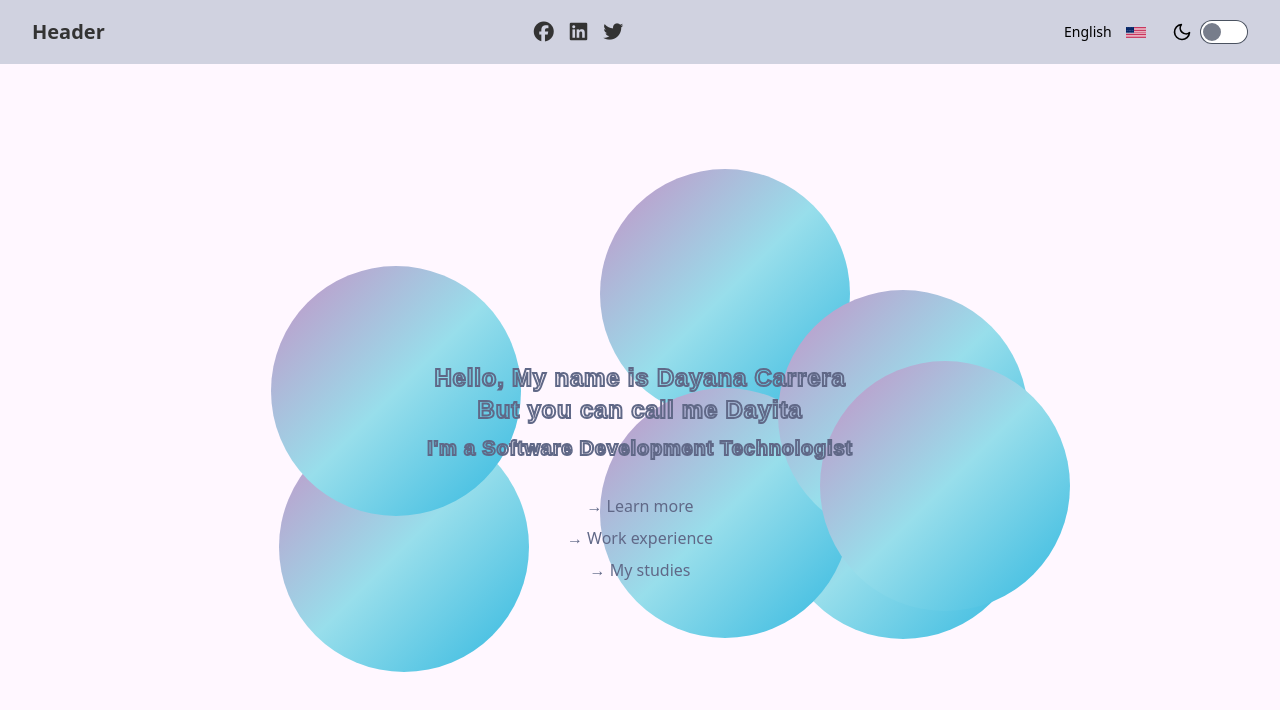
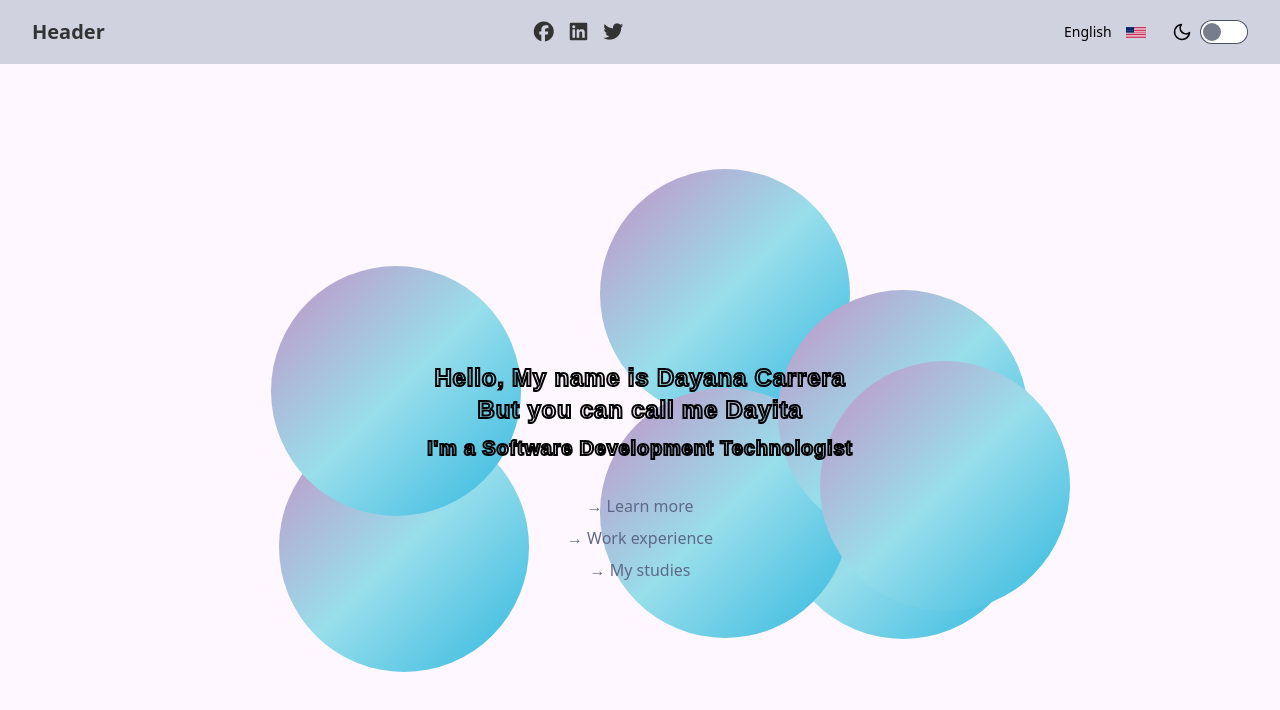
Before and after one commit to cmda12/portafoliodaya, a React (Create React App) app: page / in a window 1280 px wide. Shown: the top 710 px of the page. Built offline with nearby package versions, Linux system fonts and the light colour scheme.

Commit message:
Fix: Initial Project
Cambio de color de letras

```diff
--- a/src/pages/modules/briefcases/styles.css
+++ b/src/pages/modules/briefcases/styles.css
@@ -3,7 +3,7 @@
     font-family: studiofeixen, Arial, Helvetica, sans-serif;
     letter-spacing: 0.05rem;
     font-weight: 800;
-    -webkit-text-stroke: 2px #606887;
+    -webkit-text-stroke: 2px #000000;
     font-variation-settings: "wght" 800, "wdth" 100;
 }
 
```
